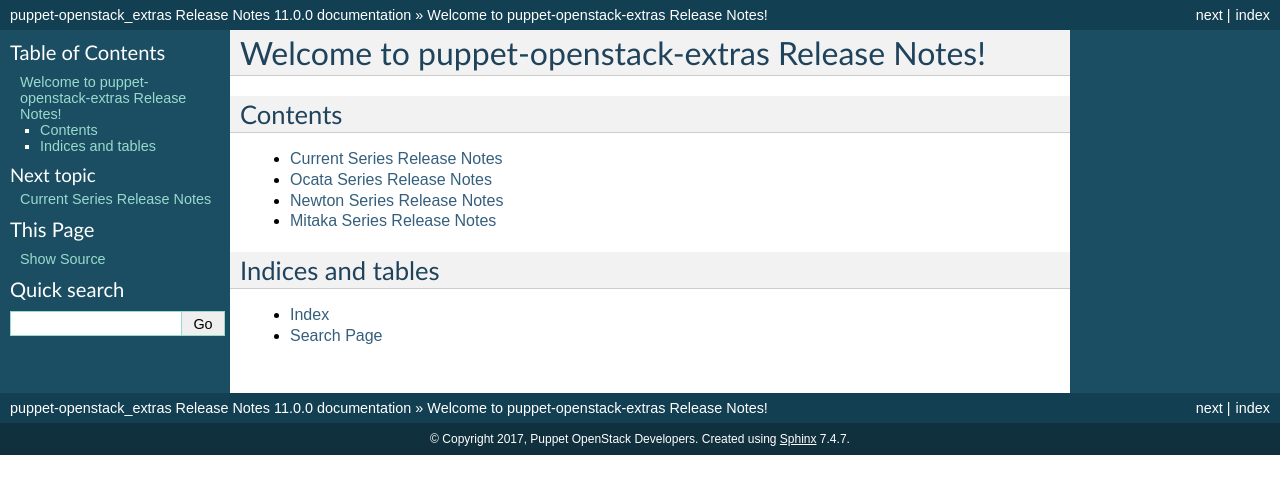
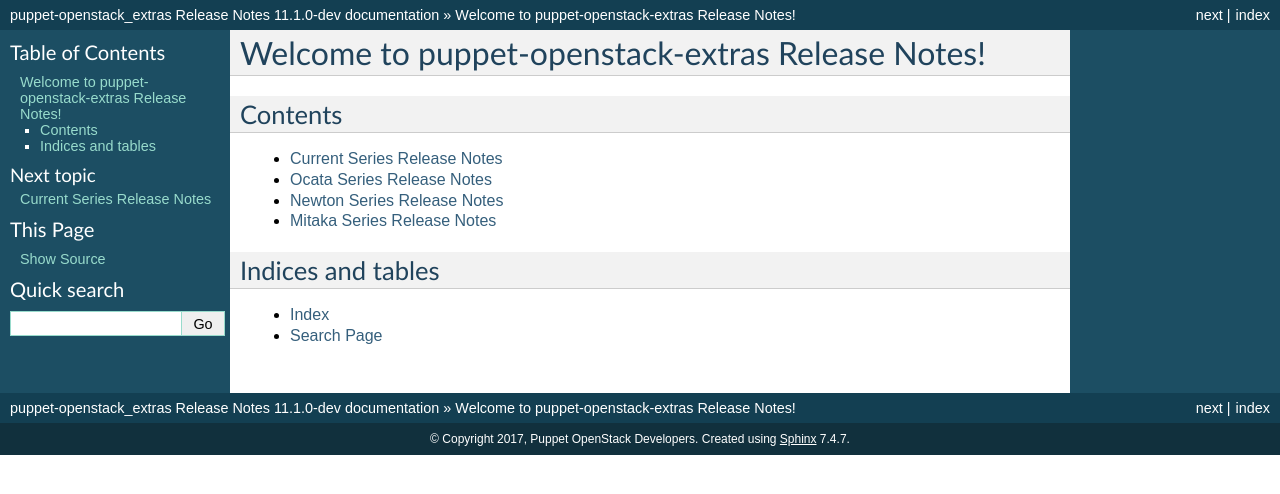
Before and after one commit to openstack/puppet-openstack_extras, a Sphinx documentation site: the page built from releasenotes/source/index.rst, in a window 1280 px wide. Shown: the top 494 px of the page. Built offline with Sphinx 7.4.7, drawn with Linux system fonts in a browser that asks for light colours.

Commit message:
Bump modules to next minor with -dev
After releasing Pike M1, we need to bump the metadata version
information for the next release with a -dev.

Change-Id: Ie545f3acafcc69f254e3bd4f48b6becdd8cd6c53

```diff
--- a/metadata.json
+++ b/metadata.json
@@ -57,5 +57,5 @@
     ],
     "source": "git://github.com/openstack/puppet-openstack_extras.git",
     "summary": "Puppet OpenStack Extras Module",
-    "version": "11.0.0"
+    "version": "11.1.0-dev"
 }
--- a/releasenotes/source/conf.py
+++ b/releasenotes/source/conf.py
@@ -51,9 +51,9 @@
 # built documents.
 #
 # The short X.Y version.
-version = '11.0.0'
+version = '11.1.0'
 # The full version, including alpha/beta/rc tags.
-release = '11.0.0'
+release = '11.1.0-dev'
 
 # The language for content autogenerated by Sphinx. Refer to documentation
 # for a list of supported languages.
```
